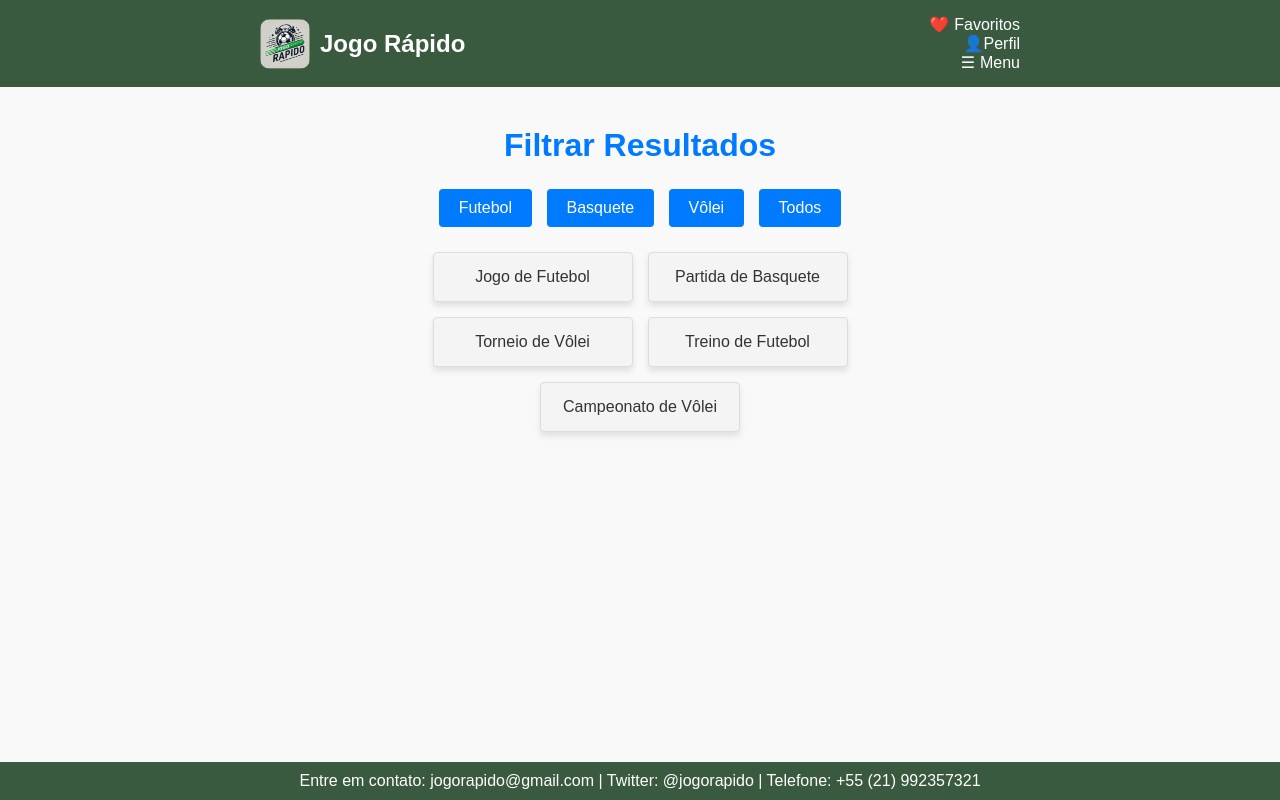
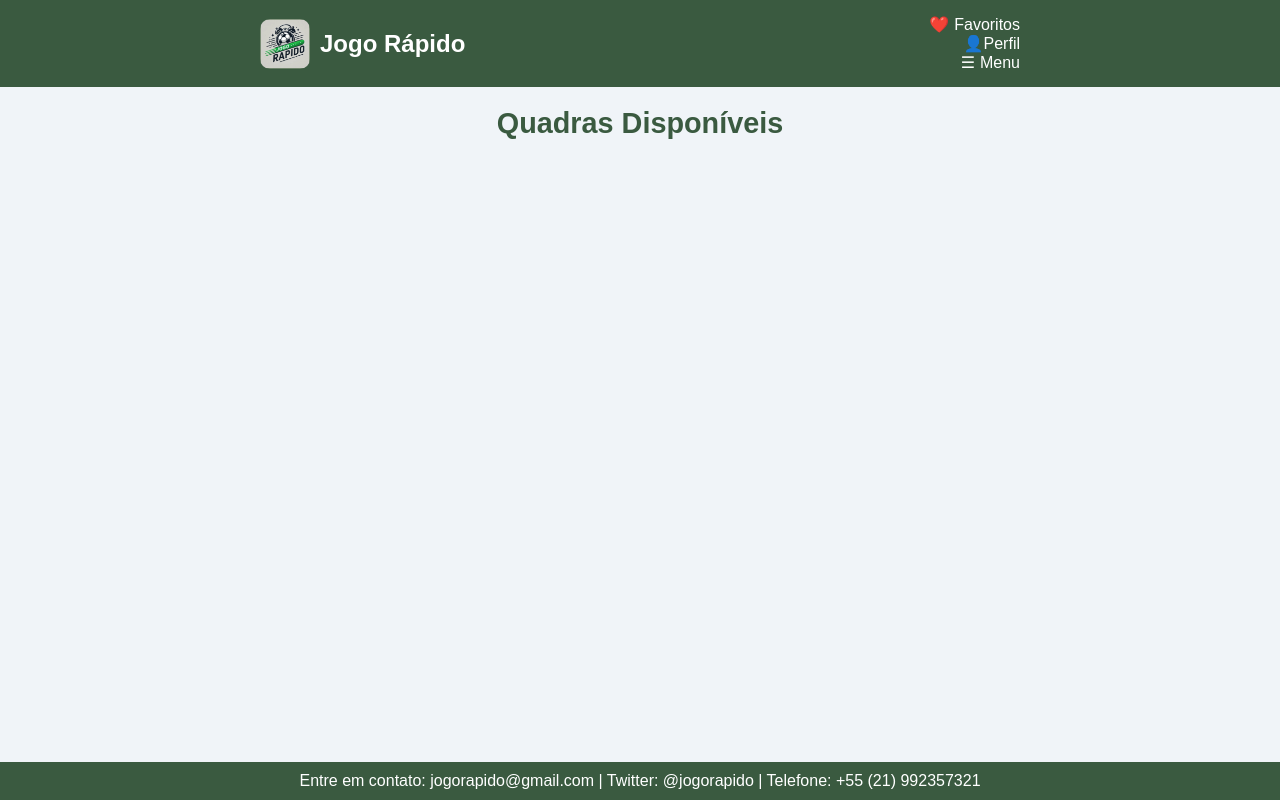
Before and after one commit to Pedro-Abruzzini/jogo_rapido, a Django app: page / in a window 1280 px wide. Run offline with Django 5.2, Linux system fonts and the light colour scheme; data that the repository does not hold is empty.

Commit message:
Revert "Adicionei um filtro a pagina base"
This reverts commit a2c5a9d04dc032bf9cef3e87f1a85f65e49d9233.

```diff
--- a/jogo_rapido/static/style.css
+++ b/jogo_rapido/static/style.css
@@ -123,67 +123,3 @@ body {
   text-align: center;
   padding: 10px 0;
 }
-
-body {
-  margin: 0;
-  font-family: Arial, sans-serif;
-  background-color: #f9f9f9;
-  color: #333;
-}
-
-
-.filter-container {
-  width: 80%;
-  margin: 20px auto;
-  text-align: center;
-}
-
-.filter-container h1 {
-  font-size: 2em;
-  color: #007bff;
-  margin-bottom: 20px;
-}
-
-
-.filter-buttons {
-  margin-bottom: 20px;
-}
-
-.filter-button {
-  padding: 10px 20px;
-  font-size: 1em;
-  color: white;
-  background-color: #007bff;
-  border: none;
-  border-radius: 4px;
-  margin: 5px;
-  cursor: pointer;
-  transition: background-color 0.3s;
-}
-
-.filter-button:hover {
-  background-color: #0056b3;
-}
-
-
-.filter-results {
-  display: flex;
-  flex-wrap: wrap;
-  gap: 15px;
-  justify-content: center;
-}
-
-.result-item {
-  padding: 15px;
-  background-color: #f4f4f4;
-  border: 1px solid #ddd;
-  border-radius: 4px;
-  width: 200px;
-  text-align: center;
-  box-shadow: 0 4px 6px rgba(0, 0, 0, 0.1);
-  transition: transform 0.3s;
-}
-
-.result-item:hover {
-  transform: scale(1.05);
-}
--- a/jogo_rapido/templates/base.html
+++ b/jogo_rapido/templates/base.html
@@ -22,46 +22,14 @@
         </div>
     </header>
 
+
     <main class="content">
-        <div class="filter-container">
-            <h1>Filtrar Resultados</h1>
-            <div class="filter-buttons">
-                <button class="filter-button" data-filter="futebol">Futebol</button>
-                <button class="filter-button" data-filter="basquete">Basquete</button>
-                <button class="filter-button" data-filter="vôlei">Vôlei</button>
-                <button class="filter-button" data-filter="todos">Todos</button>
-            </div>
-            <div class="filter-results">
-                <div class="result-item" data-category="futebol">Jogo de Futebol</div>
-                <div class="result-item" data-category="basquete">Partida de Basquete</div>
-                <div class="result-item" data-category="vôlei">Torneio de Vôlei</div>
-                <div class="result-item" data-category="futebol">Treino de Futebol</div>
-                <div class="result-item" data-category="vôlei">Campeonato de Vôlei</div>
-            </div>
-        </div>
+        {% block content %}{% endblock %}
     </main>
+
 
     <footer class="footer">
         <p>Entre em contato: jogorapido@gmail.com | Twitter: @jogorapido | Telefone: +55 (21) 992357321</p>
     </footer>
-
-    <script>
-        // Script para aplicar o filtro
-        const buttons = document.querySelectorAll('.filter-button');
-        const items = document.querySelectorAll('.result-item');
-
-        buttons.forEach(button => {
-            button.addEventListener('click', () => {
-                const filter = button.dataset.filter;
-                items.forEach(item => {
-                    if (filter === 'todos' || item.dataset.category === filter) {
-                        item.style.display = 'block';
-                    } else {
-                        item.style.display = 'none';
-                    }
-                });
-            });
-        });
-    </script>
 </body>
 </html>
```
Also changed, not shown: jogo_rapido/templates/teste.html (deleted, +0 -36 lines), jogo_rapido/templates/home.html (line endings or trailing spaces).
